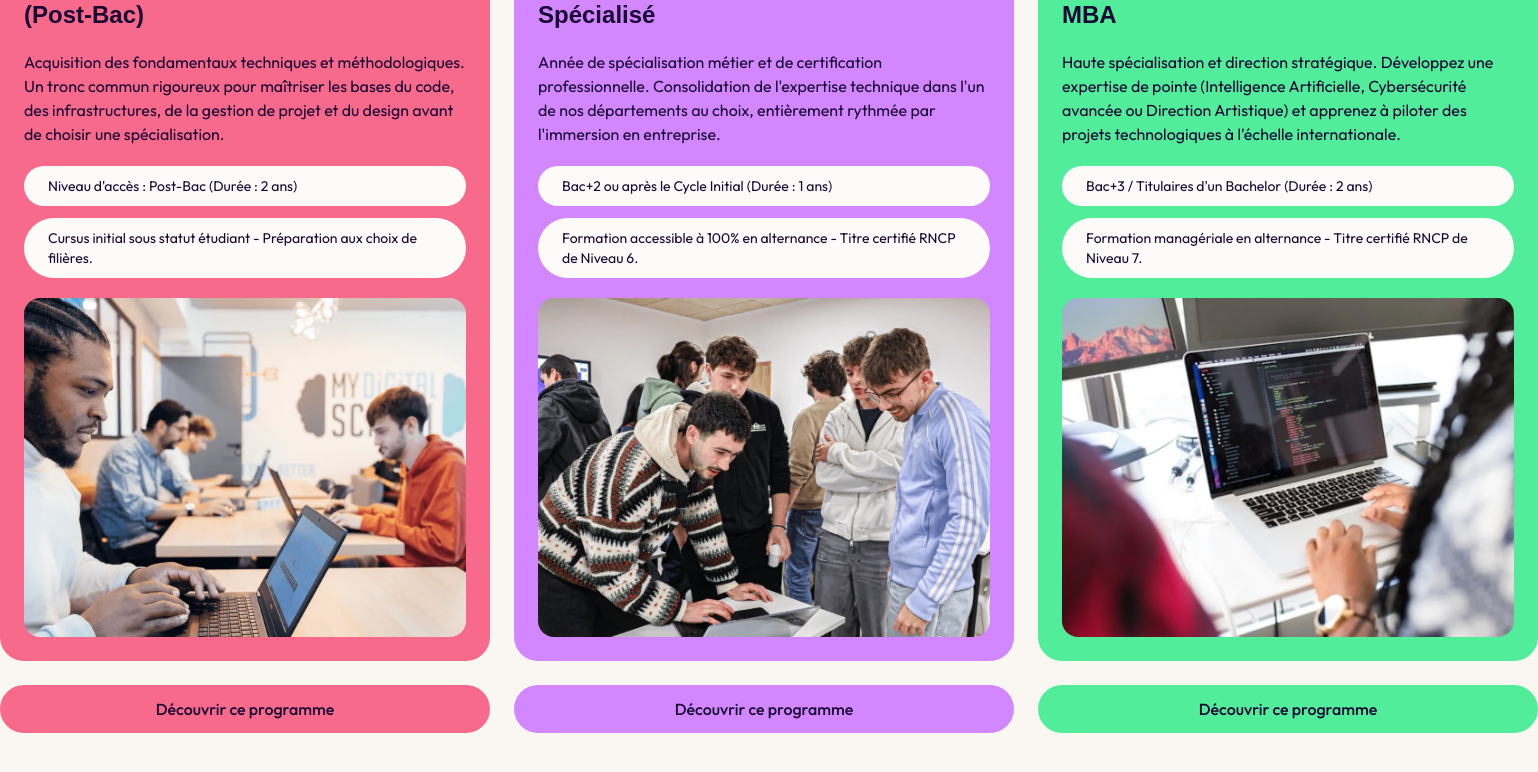
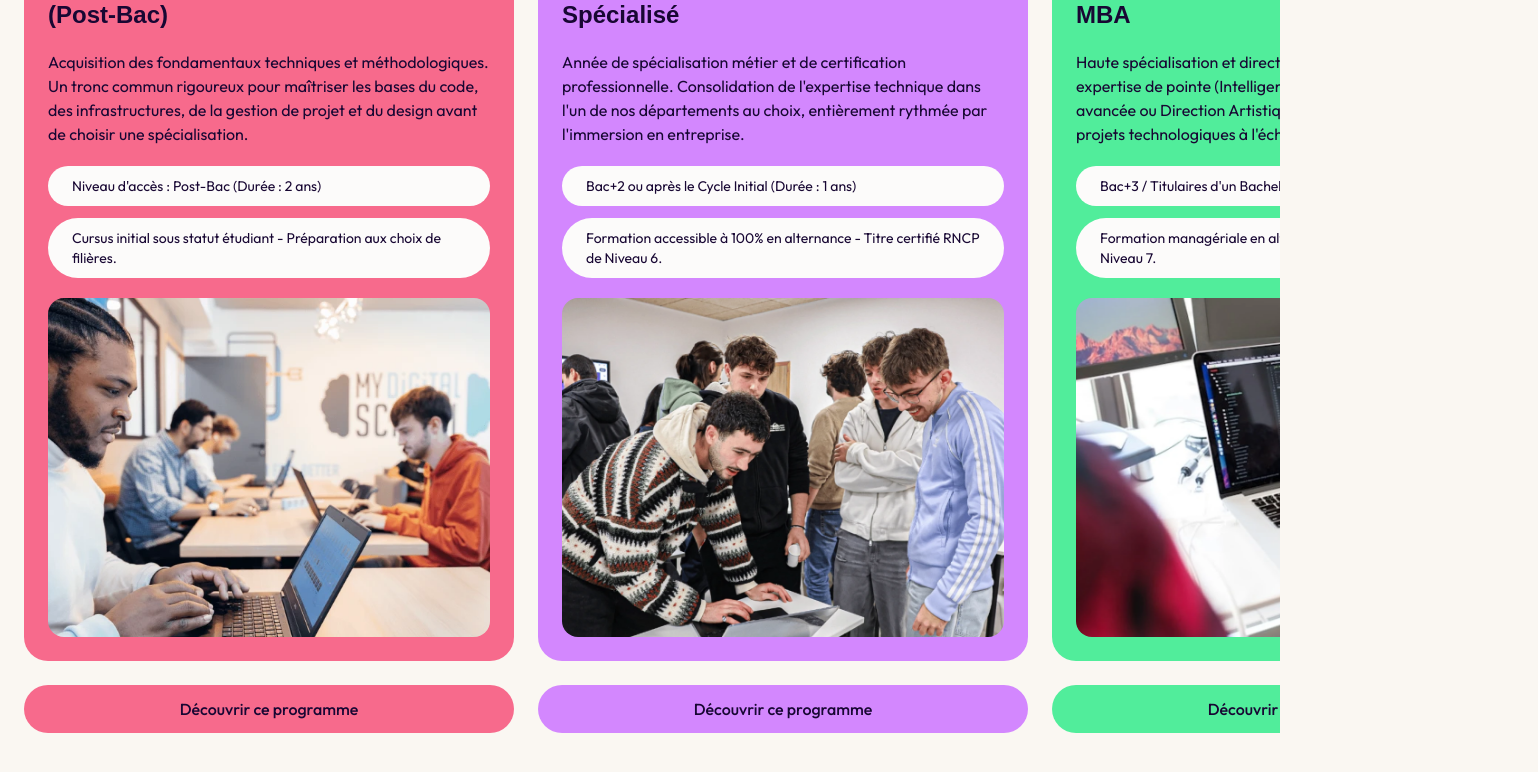
Before and after one commit to soniiix/mds-lamarr-website, a Next.js app: page / in a window 1280 px wide. Shown: the part 964-1736 px from the top of the page, 1538 px wide, since content can reach past the window. Built offline with nearby package versions, Linux system fonts and the light colour scheme; a web font is replaced by a local one.

Commit message:
feat: implement Swiper carousel for study programs display

```diff
--- a/components/StudyPrograms/StudyPrograms.tsx
+++ b/components/StudyPrograms/StudyPrograms.tsx
@@ -1,4 +1,47 @@
+"use client";
+
 import ProgramCard from "@/components/StudyPrograms/Program";
+import { Swiper, SwiperSlide } from "swiper/react";
+import { FreeMode, Mousewheel } from "swiper/modules";
+import "swiper/css";
+import "swiper/css/free-mode";
+import Link from "next/link";
+
+const programs = [
+    {
+        color: "bg-primary-200",
+        title: <>Le Cycle Initial<br />(Post-Bac)</>,
+        description:
+            "Acquisition des fondamentaux techniques et méthodologiques. Un tronc commun rigoureux pour maîtriser les bases du code, des infrastructures, de la gestion de projet et du design avant de choisir une spécialisation.",
+        tags: [
+            "Niveau d'accès : Post-Bac (Durée : 2 ans)",
+            "Cursus initial sous statut étudiant - Préparation aux choix de filières.",
+        ],
+        image: "/images/study-program-1.png",
+    },
+    {
+        color: "bg-ia-100",
+        title: <>Bachelor<br />Spécialisé</>,
+        description:
+            "Année de spécialisation métier et de certification professionnelle. Consolidation de l'expertise technique dans l'un de nos départements au choix, entièrement rythmée par l'immersion en entreprise.",
+        tags: [
+            "Bac+2 ou après le Cycle Initial (Durée : 1 ans)",
+            "Formation accessible à 100% en alternance - Titre certifié RNCP de Niveau 6.",
+        ],
+        image: "/images/study-program-2.png",
+    },
+    {
+        color: "bg-tech-200",
+        title: <>Le Cycle Expertise<br />MBA</>,
+        description:
+            "Haute spécialisation et direction stratégique. Développez une expertise de pointe (Intelligence Artificielle, Cybersécurité avancée ou Direction Artistique) et apprenez à piloter des projets technologiques à l'échelle internationale.",
+        tags: [
+            "Bac+3 / Titulaires d'un Bachelor (Durée : 2 ans)",
+            "Formation managériale en alternance - Titre certifié RNCP de Niveau 7.",
+        ],
+        image: "/images/study-program-3.png",
+    },
+];
 
 export default function StudyPrograms() {
     return (
@@ -11,11 +54,9 @@ export default function StudyPrograms() {
                 </h2>
             </div>
 
-            {/* Barre de recherche */}
+            {/* Barre de recherche (inchangée) */}
             <div className="max-w-[1341px] mx-auto px-6 mb-14">
                 <div className="bg-[#FCFBFA] rounded-[24px] border border-[#D1CBDD] p-5 flex flex-col lg:flex-row lg:items-center gap-4">
-
-                    {/* Selects */}
                     {["Niveau d'études visé", "Secteurs / Métiers", "Type de diplome", "Votre localisation"].map((label) => (
                         <div key={label} className="relative flex-1">
                             <select
@@ -29,8 +70,6 @@ export default function StudyPrograms() {
                             </svg>
                         </div>
                     ))}
-
-                    {/* Bouton rechercher */}
                     <button className="bg-primary-500 text-white px-6 py-4 rounded-full hover:bg-primary-600 transition whitespace-nowrap cursor-pointer">
                         Rechercher
                     </button>
@@ -38,77 +77,49 @@ export default function StudyPrograms() {
             </div>
 
             {/* Sous-titre */}
-            <div className="max-w-[1289px] mx-auto mb-6">
+            <div className="max-w-[1293px] mx-auto mb-6">
                 <h3 className="font-unbounded font-extrabold text-2xl md:text-3xl text-primary-500">
                     Programmes <span className="text-ink">et</span> Cursus Supérieurs
                 </h3>
             </div>
 
-            {/* Carrousel de cartes */}
-            <div className="max-w-[1289px] mx-auto">
-                <div className="flex gap-6 pb-6 pr-6 snap-x snap-mandatory scrollbar-hide overflow-l-hidden">
-
-                    {/* Carte 1 — rose */}
-                    <div className="flex flex-col gap-6 flex-shrink-0 snap-start w-[490px]">
-                        <ProgramCard
-                            color="bg-primary-200"
-                            title={<>Le Cycle Initial<br />(Post-Bac)</>}
-                            description="Acquisition des fondamentaux techniques et méthodologiques. Un tronc commun rigoureux pour maîtriser les bases du code, des infrastructures, de la gestion de projet et du design avant de choisir une spécialisation."
-                            tags={[
-                                "Niveau d'accès : Post-Bac (Durée : 2 ans)",
-                                "Cursus initial sous statut étudiant - Préparation aux choix de filières.",
-                            ]}
-                            image="/images/study-program-1.png"
-                        />
-                        <button
-                            type="button"
-                            className="bg-primary-200 w-full rounded-full px-6 py-3 text-base font-medium text-ink transition hover:opacity-90 self-start cursor-pointer"
-                        >
-                            Découvrir ce programme
-                        </button>
-                    </div>
-
-                    {/* Carte 2 — violet (IA) */}
-                    <div className="flex flex-col gap-6 flex-shrink-0 snap-start w-[500px]">
-                        <ProgramCard
-                            color="bg-ia-100"
-                            title={<>Bachelor<br />Spécialisé</>}
-                            description="Année de spécialisation métier et de certification professionnelle. Consolidation de l'expertise technique dans l'un de nos départements au choix, entièrement rythmée par l'immersion en entreprise."
-                            tags={[
-                                "Bac+2 ou après le Cycle Initial (Durée : 1 ans)",
-                                "Formation accessible à 100% en alternance - Titre certifié RNCP de Niveau 6.",
-                            ]}
-                            image="/images/study-program-2.png"
-                        />
-                        <button
-                            type="button"
-                            className="bg-ia-100 rounded-full w-full px-6 py-3 text-base font-medium text-ink transition hover:opacity-90 self-start cursor-pointer"
-                        >
-                            Découvrir ce programme
-                        </button>
-                    </div>
-
-                    {/* Carte 3 — vert (Tech) */}
-                    <div className="flex flex-col gap-6 flex-shrink-0 snap-start w-[500px]">
-                        <ProgramCard
-                            color="bg-tech-200"
-                            title={<>Le Cycle Expertise<br />MBA</>}
-                            description="Haute spécialisation et direction stratégique. Développez une expertise de pointe (Intelligence Artificielle, Cybersécurité avancée ou Direction Artistique) et apprenez à piloter des projets technologiques à l'échelle internationale."
-                            tags={[
-                                "Bac+3 / Titulaires d'un Bachelor (Durée : 2 ans)",
-                                "Formation managériale en alternance - Titre certifié RNCP de Niveau 7.",
-                            ]}
-                            image="/images/study-program-3.png"
-                        />
-                        <button
-                            type="button"
-                            className="bg-tech-200 w-full rounded-full px-6 py-3 text-base font-medium text-ink transition hover:opacity-90 self-start cursor-pointer"
-                        >
-                            Découvrir ce programme
-                        </button>
-                    </div>
-                </div>
-            </div>
+            {/* Carrousel Swiper */}
+            <Swiper
+                modules={[FreeMode, Mousewheel]}
+                slidesPerView="auto"
+                spaceBetween={24}
+                freeMode={true}
+                grabCursor={true}
+                mousewheel={{ forceToAxis: true }}
+                slidesOffsetBefore={offsetBefore()}
+                slidesOffsetAfter={24}
+                className="!px-0"
+            >
+                {programs.map((p, i) => (
+                    <SwiperSlide key={i} className="!w-[490px]">
+                        <div className="flex flex-col gap-6">
+                            <ProgramCard
+                                color={p.color}
+                                title={p.title}
+                                description={p.description}
+                                tags={p.tags}
+                                image={p.image}
+                            />
+                            <Link
+                                href="#"
+                                className={`${p.color} w-full text-center rounded-full px-6 py-3 text-base font-medium text-ink transition hover:opacity-90 cursor-pointer`}
+                            >
+                                Découvrir ce programme
+                            </Link>
+                        </div>
+                    </SwiperSlide>
+                ))}
+            </Swiper>
         </section>
     );
 }
+
+function offsetBefore() {
+    if (typeof window === "undefined") return 24;
+    return Math.max((window.innerWidth - 1309) / 2, 24);
+}
```
